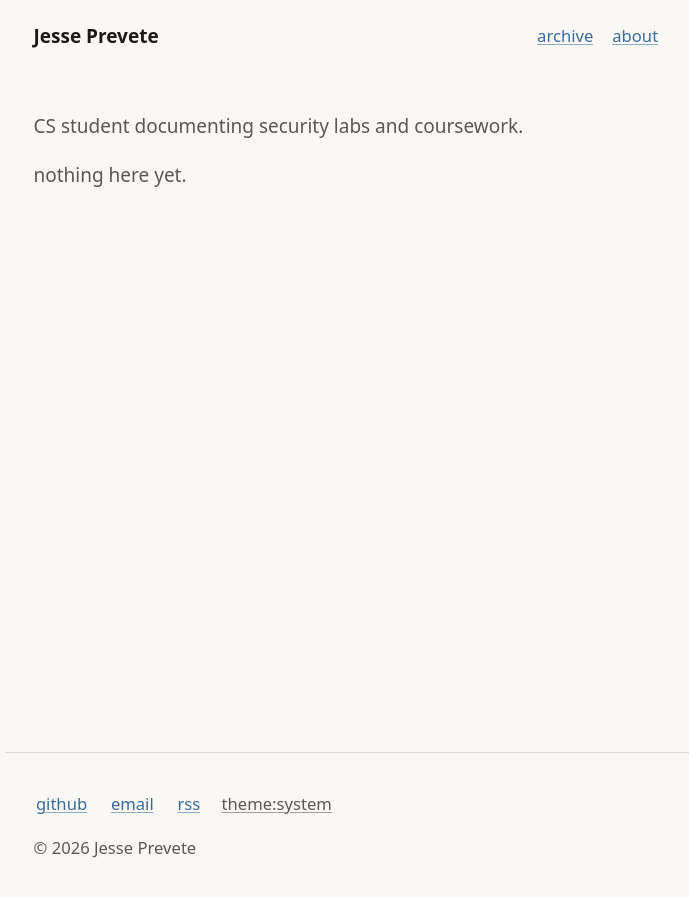
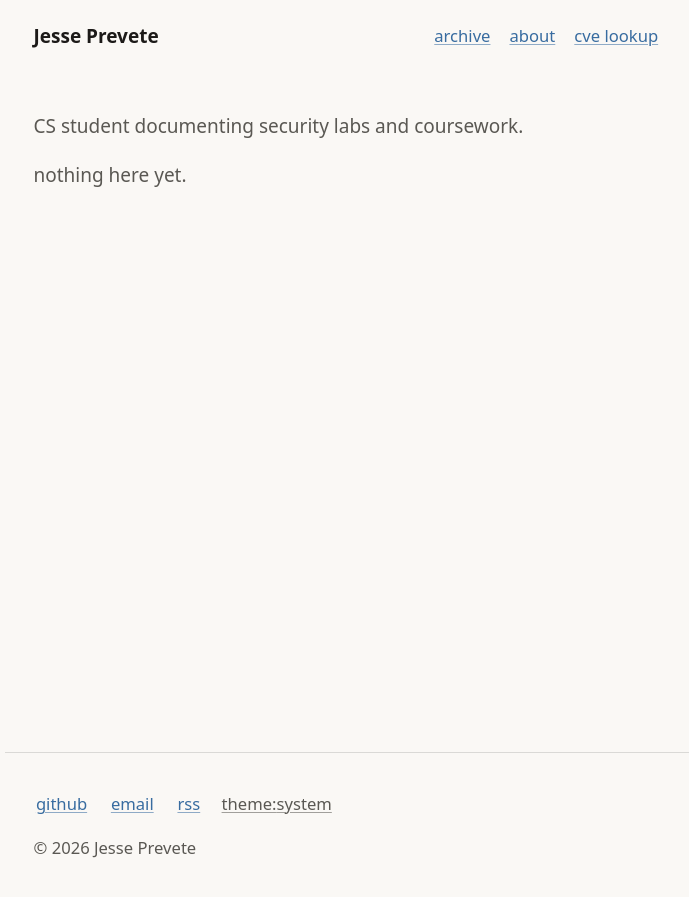
Before and after one commit to JessePrevete/JessePrevete.github.io, a Jekyll site: the page built from index.html, in a window 1280 px wide. Shown: the top 897 px of the page, without its empty margins (293-982 px from the left). Built offline with Jekyll 4.4.1, drawn with Linux system fonts in a browser that asks for light colours.

Commit message:
added cve-lookup to nav.html

```diff
--- a/_includes/nav.html
+++ b/_includes/nav.html
@@ -4,6 +4,7 @@
     <div class="site-links">
       <a href="{{ '/archive/' | relative_url }}"{% if page.url == '/archive/' %} aria-current="page"{% endif %}>archive</a>
       <a href="{{ '/about/' | relative_url }}"{% if page.url == '/about/' %} aria-current="page"{% endif %}>about</a>
+      <a href="{{ '/cve-lookup/' | relative_url }}"{% if page.url == '/cve-lookup/' %} aria-current="page"{% endif %}>cve lookup</a>
     </div>
   </nav>
 </header>
```
